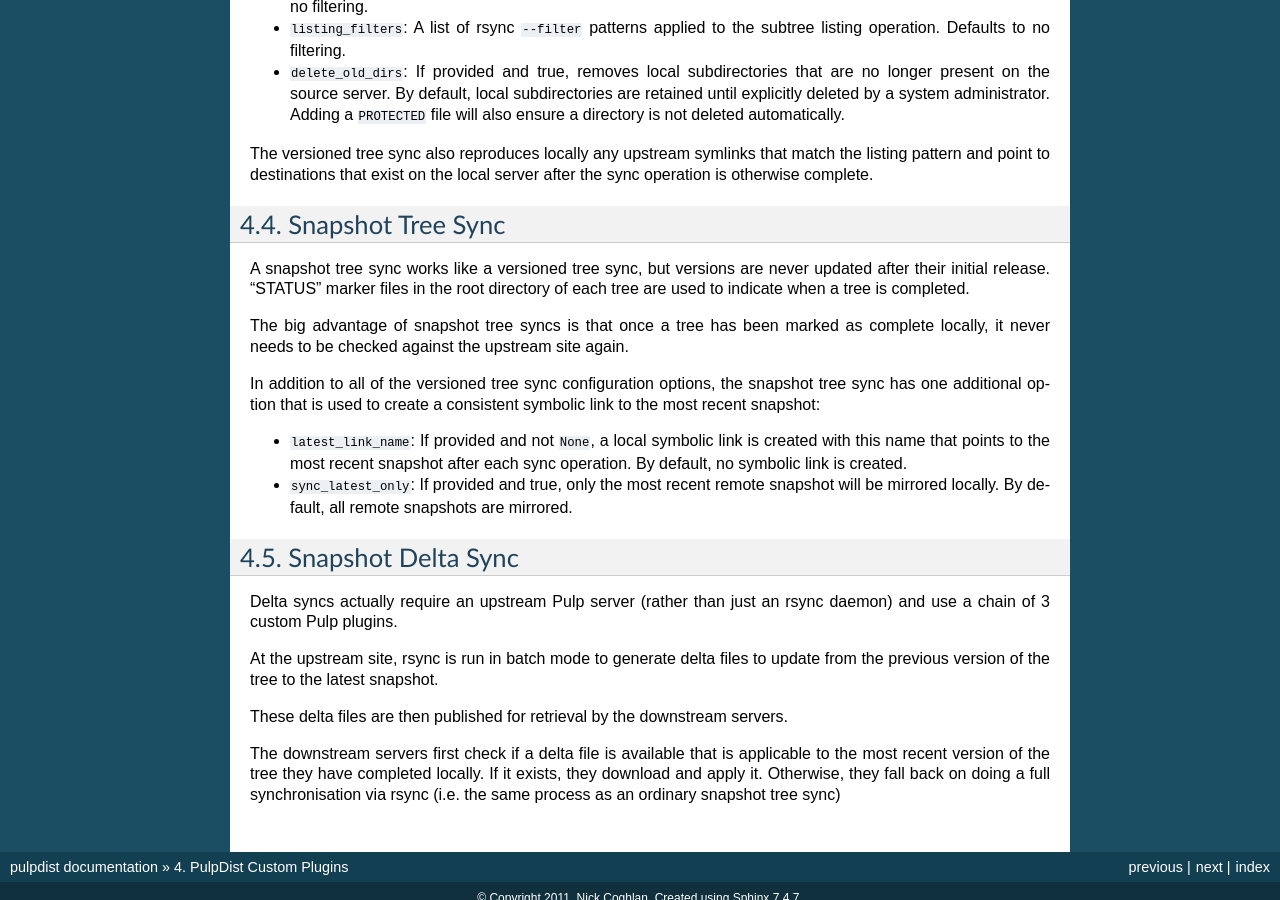
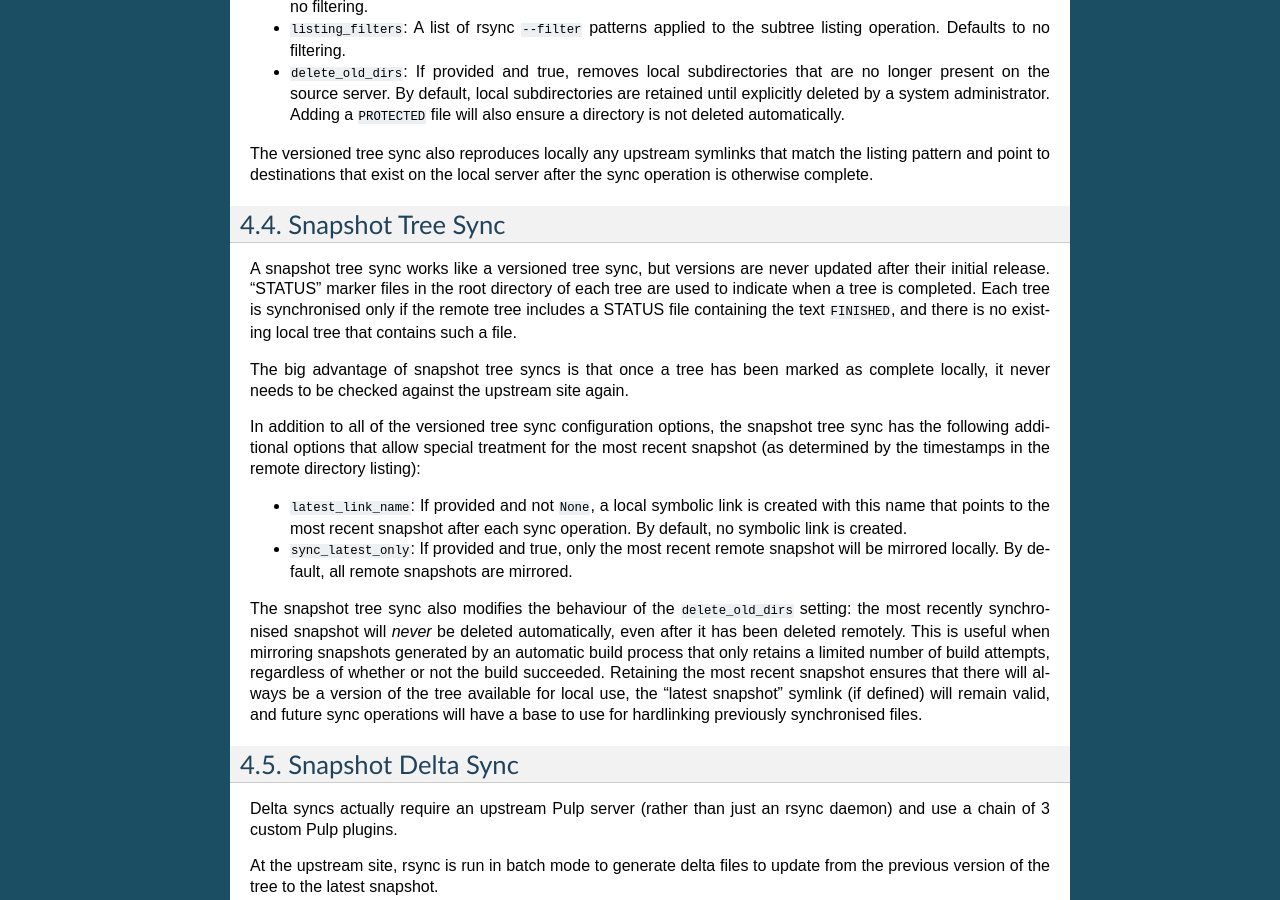
Before and after one commit to ncoghlan/pulpdist, a Sphinx documentation site: the page built from doc/plugins.rst, in a window 1280 px wide and 900 px high, scrolled down 1352 px. Built offline with Sphinx 7.4.7, drawn with Linux system fonts in a browser that asks for light colours; the version number could not be read and is left out.

Commit message:
Clarify behavior of the snapshot sync plugin (especially for delete_old_dirs)

```diff
--- a/doc/plugins.rst
+++ b/doc/plugins.rst
@@ -95,15 +95,19 @@ Snapshot Tree Sync
 
 A snapshot tree sync works like a versioned tree sync, but versions are
 never updated after their initial release. "STATUS" marker files in the root
-directory of each tree are used to indicate when a tree is completed.
+directory of each tree are used to indicate when a tree is completed. Each
+tree is synchronised only if the remote tree includes a STATUS file
+containing the text ``FINISHED``, and there is no existing local tree that
+contains such a file.
 
 The big advantage of snapshot tree syncs is that once a tree has been
 marked as complete locally, it never needs to be checked against the
 upstream site again.
 
 In addition to all of the versioned tree sync configuration options, the
-snapshot tree sync has one additional option that is used to
-create a consistent symbolic link to the most recent snapshot:
+snapshot tree sync has the following additional options that allow special
+treatment for the most recent snapshot (as determined by the timestamps in
+the remote directory listing):
 
 * ``latest_link_name``: If provided and not ``None``, a local symbolic link
   is created with this name that points to the most recent snapshot after
@@ -112,6 +116,16 @@ create a consistent symbolic link to the most recent snapshot:
   snapshot will be mirrored locally. By default, all remote snapshots are
   mirrored.
 
+The snapshot tree sync also modifies the behaviour of the ``delete_old_dirs``
+setting: the most recently synchronised snapshot will *never* be deleted
+automatically, even after it has been deleted remotely. This is useful
+when mirroring snapshots generated by an automatic build process that
+only retains a limited number of build attempts, regardless of whether or
+not the build succeeded. Retaining the most recent snapshot ensures that
+there will always be a version of the tree available for local use,
+the "latest snapshot" symlink (if defined) will remain valid, and future
+sync operations will have a base to use for hardlinking previously
+synchronised files.
 
 Snapshot Delta Sync
 -------------------
```
